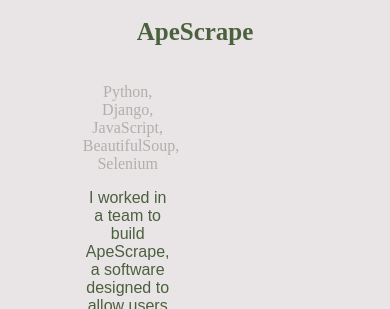
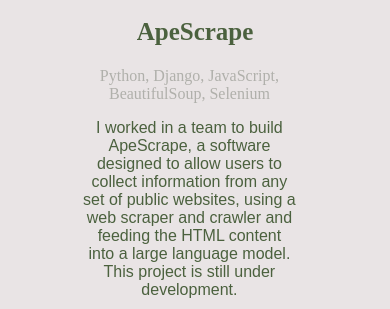
Before and after one commit to izzybeetschen/own-website, a website: page index.html in a window 390 px wide. Shown: the part 854-1163 px from the top of the page. Drawn offline with Linux system fonts and the light colour scheme; files whose address does not match are found by name; a web font is replaced by a local one.

Commit message:
Made project section responsive

```diff
--- a/css/style.css
+++ b/css/style.css
@@ -158,6 +158,12 @@ a:active {
   margin-right: 20%;
 }
 
+@media only screen and (max-width: 800px) {
+  .project-left, .project-right {
+    display: block;
+    width: 100%;
+  }
+}
 /* @media only screen and (max-width: 700px) {
   .intro-words {
     font-size: 20px;
```
